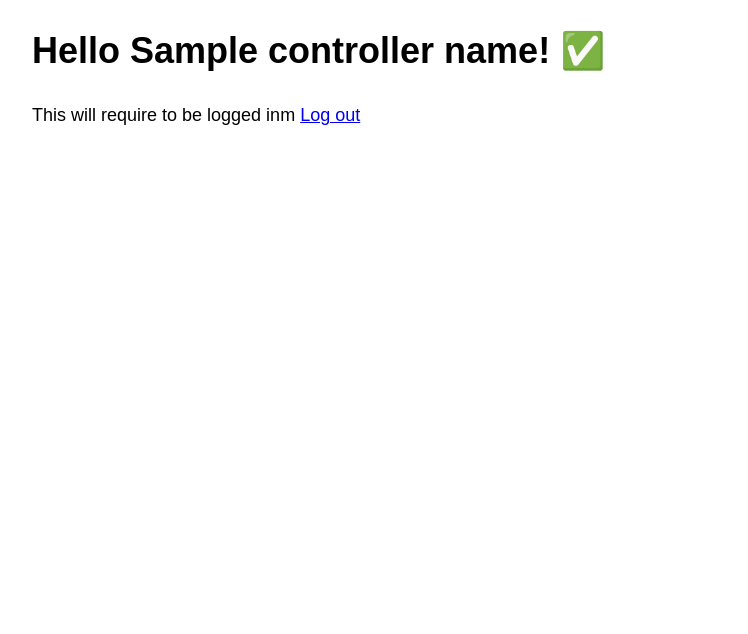
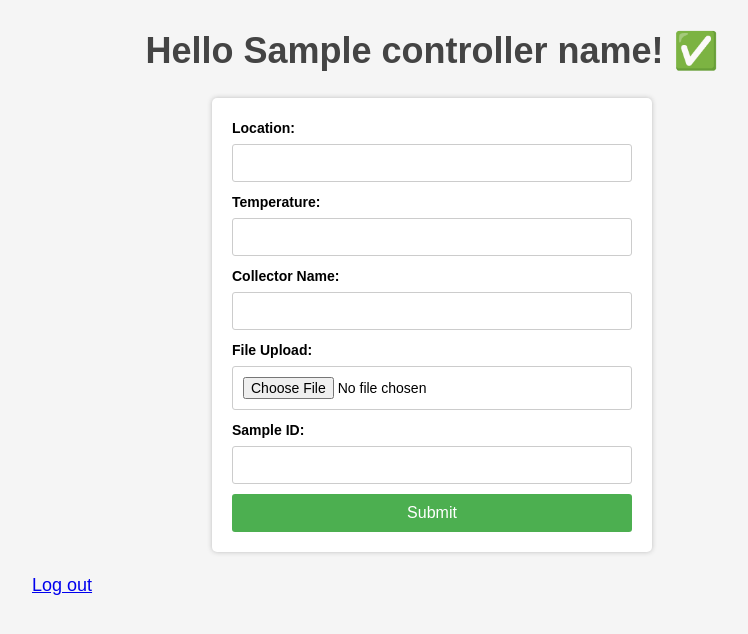
Before and after one commit to astrozeneka/symfony-5-basic, a Symfony app: template templates/dashboard/index.html.twig in a window 1280 px wide. Shown: the top 634 px of the page, without its empty margins (208-956 px from the left). Run offline with Twig, Linux system fonts and the light colour scheme; the template is opened without the code that fills it: most values are stand-ins (such as "Sample title", 1, 10 or a date in 2020); some libraries are stand-ins or nearby versions.

Commit message:
Application structure is ok

```diff
--- a/templates/dashboard/index.html.twig
+++ b/templates/dashboard/index.html.twig
@@ -10,8 +10,81 @@
 
 <div class="example-wrapper">
     <h1>Hello {{ controller_name }}! ✅</h1>
+    <style>
+        body {
+            background-color: #F5F5F5;
+            font-family: Arial, sans-serif;
+            margin: 0;
+            padding: 0;
+        }
 
-    This will require to be logged inm
+        h1 {
+            color: #444444;
+            margin-bottom: 20px;
+            text-align: center;
+        }
+
+        form {
+            background-color: #FFFFFF;
+            border-radius: 5px;
+            box-shadow: 0px 0px 5px #BDBDBD;
+            margin: 20px auto;
+            padding: 20px;
+            width: 400px;
+        }
+
+        label {
+            display: block;
+            font-size: 14px;
+            font-weight: bold;
+            margin-bottom: 5px;
+        }
+
+        input[type="text"],
+        input[type="number"],
+        input[type="file"] {
+            border: 1px solid #CCCCCC;
+            border-radius: 3px;
+            box-sizing: border-box;
+            font-size: 14px;
+            margin-bottom: 10px;
+            padding: 10px;
+            width: 100%;
+        }
+
+        input[type="submit"] {
+            background-color: #4CAF50;
+            border: none;
+            border-radius: 3px;
+            color: #FFFFFF;
+            cursor: pointer;
+            font-size: 16px;
+            padding: 10px;
+            width: 100%;
+        }
+
+        input[type="submit"]:hover {
+            background-color: #3E8E41;
+        }
+    </style>
+    <form method="post" action="{{ path('app_specimen_insert') }}">
+        <label for="location">Location:</label>
+        <input type="text" id="location" name="location" required>
+
+        <label for="temperature">Temperature:</label>
+        <input type="number" id="temperature" name="temperature" step="any" required>
+
+        <label for="collectorName">Collector Name:</label>
+        <input type="text" id="collectorName" name="collectorName" required>
+
+        <label for="fileUpload">File Upload:</label>
+        <input type="file" id="fileUpload" name="fileUpload">
+
+        <label for="sampleId">Sample ID:</label>
+        <input type="text" id="sampleId" name="sampleId" required>
+
+        <input type="submit" value="Submit">
+    </form>
 
     <a href="{{ path('app_logout') }}">Log out</a>
 </div>
```
Also changed, not shown: migrations/Version20230418094416.php (added, +31 -0 lines), migrations/Version20230418100922.php (added, +39 -0 lines), src/Controller/DashboardController.php (+54 -0 lines), src/Entity/Specimen.php (+75 -0 lines), templates/dashboard/specimen_list.html.twig (added, +21 -0 lines).
